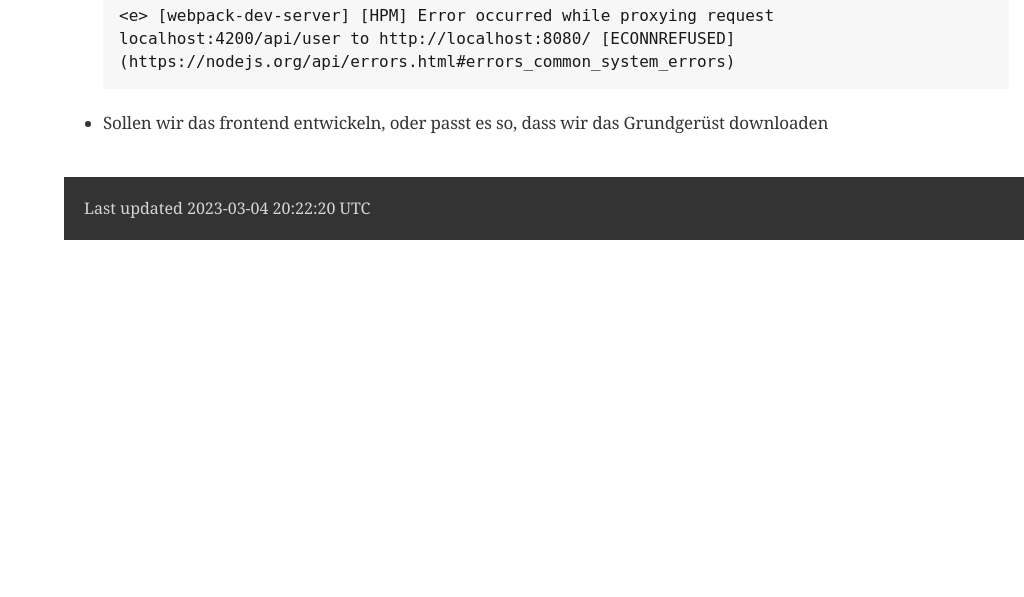
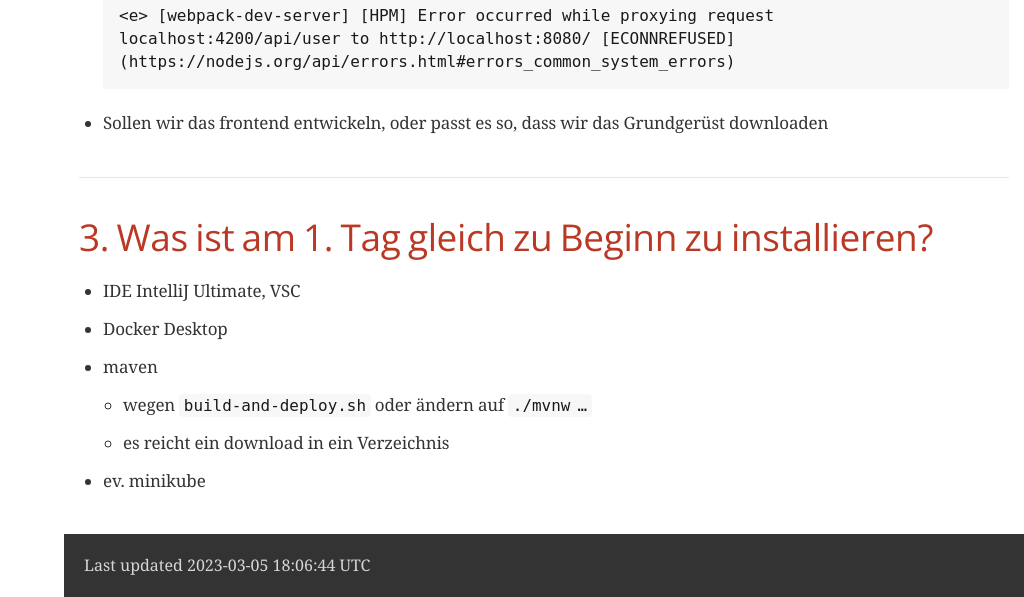
Before and after one commit to quarkus-seminar/demo-quarkus-webapp-postgres-k8s, a plain HTML site: page fragen.html in a window 1280 px wide. Shown: the part 802-1399 px from the top of the page, without its empty margins (256-1280 px from the left). Before the commit the page ends 1042 px from the top, so only its background shows below. Drawn offline with nearby package versions, Linux system fonts and the light colour scheme; a web font is replaced by a local one.

Commit message:
Deploying to gh-pages from  @ b9cc3ca8adae905b13050a80e87a153ba5700589 🚀

```diff
--- a/fragen.html
+++ b/fragen.html
@@ -446,6 +446,7 @@ body.book #toc,body.book #preamble,body.book h1.sect0,body.book .sect1>h2{page-b
 <ul class="sectlevel1">
 <li><a href="#_backend">1. Backend</a></li>
 <li><a href="#_frontend">2. Frontend</a></li>
+<li><a href="#_was_ist_am_1_tag_gleich_zu_beginn_zu_installieren">3. Was ist am 1. Tag gleich zu Beginn zu installieren?</a></li>
 </ul>
 </div>
 </div>
@@ -514,10 +515,41 @@ body.book #toc,body.book #preamble,body.book h1.sect0,body.book .sect1>h2{page-b
 </div>
 </div>
 </div>
+<div class="sect1">
+<h2 id="_was_ist_am_1_tag_gleich_zu_beginn_zu_installieren"><a class="anchor" href="#_was_ist_am_1_tag_gleich_zu_beginn_zu_installieren"></a>3. Was ist am 1. Tag gleich zu Beginn zu installieren?</h2>
+<div class="sectionbody">
+<div class="ulist">
+<ul>
+<li>
+<p>IDE IntelliJ Ultimate, VSC</p>
+</li>
+<li>
+<p>Docker Desktop</p>
+</li>
+<li>
+<p>maven</p>
+<div class="ulist">
+<ul>
+<li>
+<p>wegen <code>build-and-deploy.sh</code> oder ändern auf <code>./mvnw &#8230;&#8203;</code></p>
+</li>
+<li>
+<p>es reicht ein download in ein Verzeichnis</p>
+</li>
+</ul>
+</div>
+</li>
+<li>
+<p>ev. minikube</p>
+</li>
+</ul>
+</div>
+</div>
+</div>
 </div>
 <div id="footer">
 <div id="footer-text">
-Last updated 2023-03-04 20:22:20 UTC
+Last updated 2023-03-05 18:06:44 UTC
 </div>
 </div>
 </body>
```
Also changed, not shown: file.html (+1 -1 lines), index.html (+12 -2 lines), somePage.html (+1 -1 lines).
